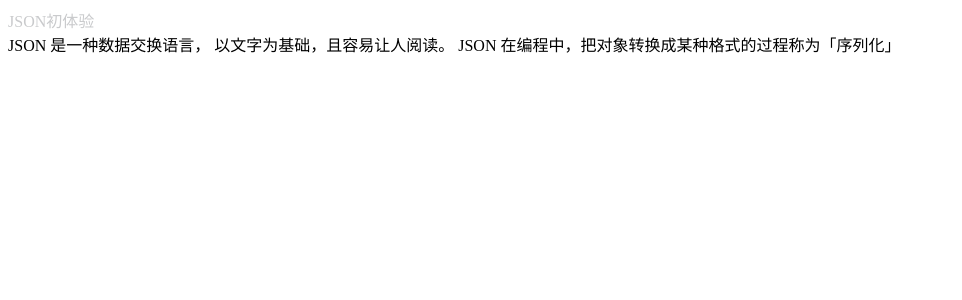
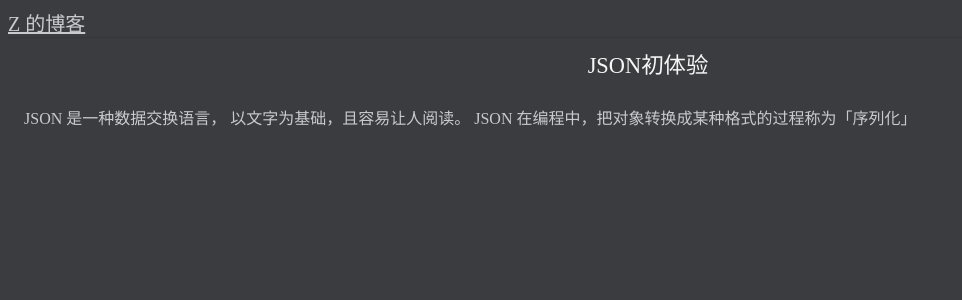
Before and after one commit to swshan/blog_flask, a Flask app: template blog/templates/index.html in a window 1280 px wide. Shown: the top 300 px of the page, without its empty margins (0-962 px from the left). Run offline with Flask 2, Linux system fonts and the light colour scheme; the template is opened without the code that fills it, so the values that code supplies are empty; data comes from the database, SQL or seed files in the repository; both versions use the stored data as it was after the commit.

Commit message:
css 和各种初步修改

```diff
--- a/blog/templates/add.html
+++ b/blog/templates/add.html
@@ -1,6 +1,8 @@
-{% extends "base.html" %}
 {% block body %}
-  <h2>add.html</h2>
+<head>
+  <meta charset="UTF-8" />
+</head>
+  <h4> 编辑文章</h4>
   <div class="add_post">
   <form action="{{ url_for('new') }}" method=post>
     <div>
--- a/blog/templates/index.css
+++ b/blog/templates/index.css
@@ -1,10 +1,40 @@
-li {
+body {
+	width: 100%;
+	display: block;
+	background-color: #3b3c40;
+	color: #c9cacc;
+
+}
+
+a {
+	color: #c9cacc;
+}
+
+.navbar {
+	width: 100%;
+
+	box-shadow: 0px 1px 1px rgba(0, 0, 0, 0.1);
+
+	z-index: 1030;
+	font-size: 20px;
+
+}
+
+#primary_content {
+	width: 100%;
 
 }
 
 .postlist_title {
     text-decoration: none;
-    color: #c9cacc;
-
+    color: #f6f6f6;
+    text-align: center;
+    padding: 10px;
+    font-size: 1.4em;
 
 }
+
+.postlist_body {
+	font-size: 1em;
+	padding: 1em;
+}
--- a/blog/templates/index.html
+++ b/blog/templates/index.html
@@ -1,17 +1,24 @@
 <!DOCTYPE HTML>
 <html>
   <head>
+   <meta charset="UTF-8" />
    <script src="//cdn.bootcss.com/jquery/2.2.4/jquery.min.js"></script>
   </head>
   <body>
     </div>
 
-    <div class="nav">
+    <div class="navbar">
+      <div class="navbar_header">
+        <a class="navbar_brand" href="#">
+          Z 的博客
+        </a>
+      </div>
+
 
     </div>
 
     <div class="post_content">
-      <div id="testing"></div>
+      <div id="primary_content"></div>
 
     </div>
 
--- a/blog/templates/index.js
+++ b/blog/templates/index.js
@@ -15,7 +15,7 @@ function funcOne() {
 function test() {
     $.getJSON('/api/v1/posts/get', function(result) {
             $.each(result.result, function(i, item) {
-                    $('#testing').append(
+                    $('#primary_content').append(
                         "<div class='postlist_title'>" + item.title + "</div>" +
                         "<div class='postlist_body'>" + item.body + "</div>"
                     ); // append
--- a/blog/views.py
+++ b/blog/views.py
@@ -20,7 +20,7 @@ def index():
     return jsonify(result=posts_list)
 
 
-@app.route('/new', methods=['GET', 'POST'])
+@app.route('/admin/add', methods=['GET', 'POST'])
 def new():
     if request.method == 'POST':
         if request.form['body']:
```
Also changed, not shown: blog/db.sqlite.
